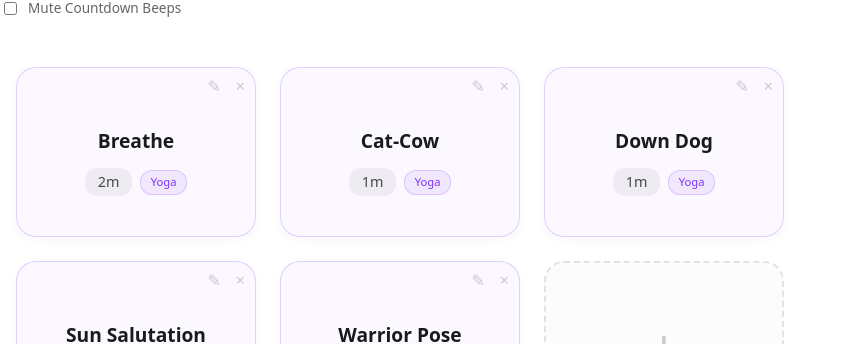
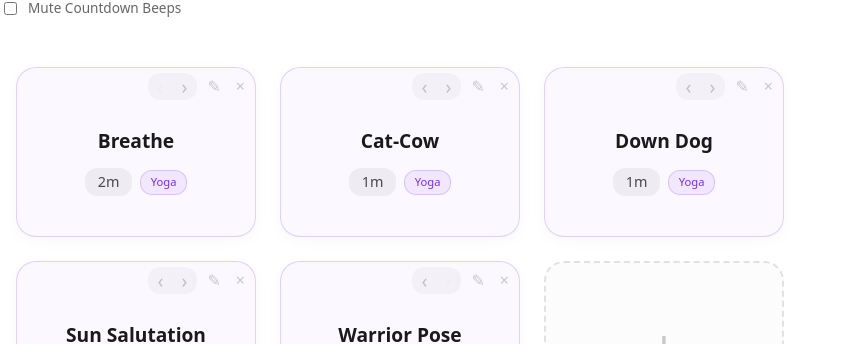
Before and after one commit to cortanext/LayaAbhyasa, a React (Vite) app: page / in a window 1280 px wide. Shown: the part 290-634 px from the top of the page, without its empty margins (0-862 px from the left). Built offline with nearby package versions, Linux system fonts and the light colour scheme.

Commit message:
Feature: Add workout reordering

```diff
--- a/src/App.jsx
+++ b/src/App.jsx
@@ -498,6 +498,19 @@ function App() {
         }
     };
 
+    const moveWorkout = (e, index, direction) => {
+        e.stopPropagation();
+        const newWorkouts = [...workouts];
+        const newIndex = index + direction;
+        if (newIndex < 0 || newIndex >= newWorkouts.length) return;
+
+        [newWorkouts[index], newWorkouts[newIndex]] = [newWorkouts[newIndex], newWorkouts[index]];
+        setWorkouts(newWorkouts);
+        setSavedCustomWorkouts(newWorkouts);
+        if (token) saveWorkoutsToCloud(newWorkouts);
+        showToast("Order updated", "success");
+    };
+
     const startWorkout = (workout) => {
         setActiveWorkout(workout);
         setNextWorkoutPending(null);
@@ -820,7 +833,7 @@ function App() {
                     )}
 
                     <section className={styles.presetGrid}>
-                        {workouts.map((workout) => (
+                        {workouts.map((workout, index) => (
                             <div
                                 key={workout.id}
                                 className={`
@@ -831,6 +844,22 @@ function App() {
                                 onClick={() => startWorkout(workout)}
                             >
                                 <div className={styles.cardActions}>
+                                    <div className={styles.reorderGroup}>
+                                        <button
+                                            className={styles.reorderBtn}
+                                            onClick={(e) => moveWorkout(e, index, -1)}
+                                            disabled={index === 0}
+                                        >
+                                            ‹
+                                        </button>
+                                        <button
+                                            className={styles.reorderBtn}
+                                            onClick={(e) => moveWorkout(e, index, 1)}
+                                            disabled={index === workouts.length - 1}
+                                        >
+                                            ›
+                                        </button>
+                                    </div>
                                     <button className={styles.editBtn} onClick={(e) => startEditing(e, workout)}>✎</button>
                                     <button className={styles.deleteBtn} onClick={(e) => deleteWorkout(e, workout.id)}>×</button>
                                 </div>
--- a/src/App.module.css
+++ b/src/App.module.css
@@ -716,6 +716,39 @@
     background: rgba(0, 203, 255, 0.1);
 }
 
+.reorderGroup {
+    display: flex;
+    gap: 2px;
+    background: rgba(0, 0, 0, 0.03);
+    padding: 2px;
+    border-radius: 12px;
+}
+
+.reorderBtn {
+    background: transparent;
+    border: none;
+    color: rgba(0, 0, 0, 0.2);
+    font-size: 1.2rem;
+    cursor: pointer;
+    padding: 2px 8px;
+    line-height: 1;
+    border-radius: 8px;
+    transition: all 0.2s;
+    display: flex;
+    align-items: center;
+    justify-content: center;
+}
+
+.reorderBtn:hover:not(:disabled) {
+    color: #7b2ff7;
+    background: rgba(123, 47, 247, 0.1);
+}
+
+.reorderBtn:disabled {
+    cursor: not-allowed;
+    opacity: 0.1;
+}
+
 .addCard {
     background: #fcfcfc;
     border: 2px dashed rgba(0, 0, 0, 0.1);
```
